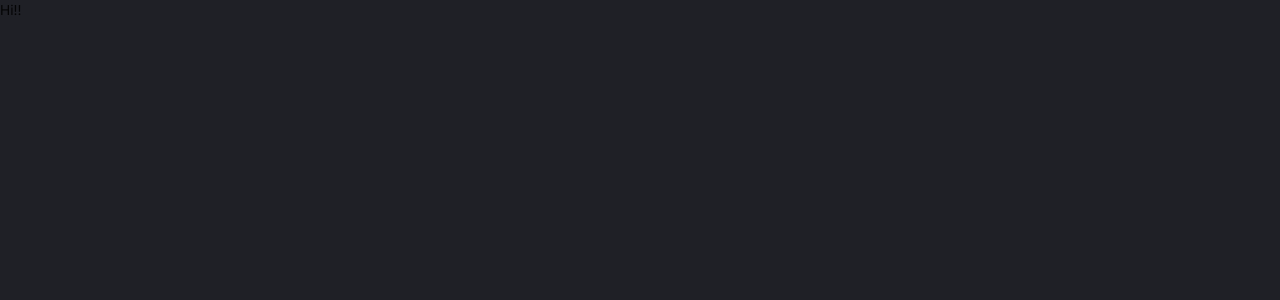
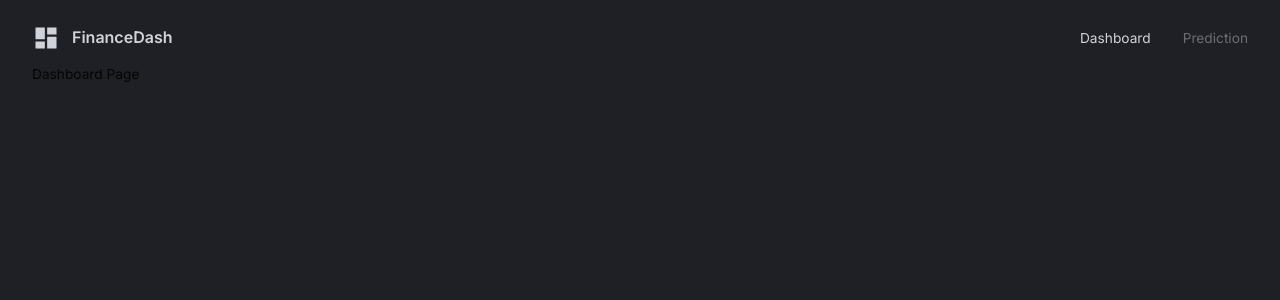
Before and after one commit to Sid-0602/FinDash---Full-Stack-Finance-Application, a React (Vite) app in the folder client/: page / in a window 1280 px wide. Shown: the top 300 px of the page. Built offline with nearby package versions, Linux system fonts and the light colour scheme.

Commit message:
React Routing and Navigation Push

```diff
--- a/client/src/App.tsx
+++ b/client/src/App.tsx
@@ -1,16 +1,28 @@
 import { createTheme } from "@mui/material/styles";
 import { useMemo } from "react";
 import { themeSettings } from "./theme";
-import { ThemeProvider, CssBaseline } from "@mui/material";
+import { ThemeProvider, CssBaseline, Box } from "@mui/material";
+import { BrowserRouter, Route, Routes } from "react-router-dom";
+import Navbar from "@/scenes/navbar";
 
 function App() {
   const theme = useMemo(()=> createTheme(themeSettings), [])
-  return <div className='app'>
-    <ThemeProvider theme={theme}>
-      <CssBaseline />
-      Hi!!
-    </ThemeProvider>
+  return (
+  <div className='app'>
+    <BrowserRouter >
+      <ThemeProvider theme={theme}>
+        <CssBaseline />
+        <Box width="100%" height="100%" padding="1rem 2rem 4rem 2rem">
+          <Navbar></Navbar>
+          <Routes>
+            <Route path="/" element={<div>Dashboard Page</div>} />
+            <Route path="/predictions" element={<div>Predictions Page</div>} />
+          </Routes>
+        </Box>
+      </ThemeProvider>
+    </BrowserRouter>
   </div>
+  )
 }
 
 export default App;
--- /dev/null
+++ b/client/src/components/FlexBetween.tsx
@@ -0,0 +1,11 @@
+import { Box } from "@mui/material";
+import { styled } from "@mui/material";
+
+
+const FlexBetween = styled(Box)({
+    display:"flex" ,
+    justifyContent:"space-between" ,
+    alignItems:"center",
+})
+
+export default FlexBetween;
--- /dev/null
+++ b/client/src/scenes/navbar/index.tsx
@@ -0,0 +1,46 @@
+import { useState } from "react";
+import { Link } from "react-router-dom";
+import { Box, Typography, useTheme } from "@mui/material";
+import DashboardIcon from '@mui/icons-material/Dashboard';
+import  FlexBetween  from "@/components/FlexBetween";
+
+type Props = {};
+
+const Navbar = (props: Props) => {
+
+    const { palette } = useTheme();
+    const [selected, setSelected] = useState("dashboard");
+    return (<FlexBetween mb="0.25rem" p="0.5rem 0rem" color={palette.grey[300]}>
+        {/*Left Side of Dashboard */}
+        <FlexBetween gap="0.75rem">
+            <DashboardIcon sx={{fontSize:"28px"}}/>
+            <Typography variant="h4" fontSize="16px">FinanceDash</Typography>
+        </FlexBetween>
+
+        {/*Right Side of Dashboard */}
+        <FlexBetween gap="2rem">
+            <Box sx={{"&:hover":{color: palette.primary[100]}}}>
+                <Link to="/" onClick={()=> setSelected("dashboard")}
+                style={{
+                    color: selected == "dashboard" ? "inherit" : palette.grey[700],
+                    textDecoration:"inherit"
+                }}>
+                    Dashboard
+                </Link>
+            </Box>
+
+            <Box sx={{"&:hover":{color: palette.primary[100]}}}>
+            <Link to="/" onClick={()=> setSelected("prediction")}
+                style={{
+                    color: selected == "prediction" ? "inherit" : palette.grey[700],
+                    textDecoration:"inherit"
+                }}>
+                    Prediction
+                </Link>
+            </Box>
+        </FlexBetween>
+    </FlexBetween>
+    );
+};
+
+export default Navbar;
```
